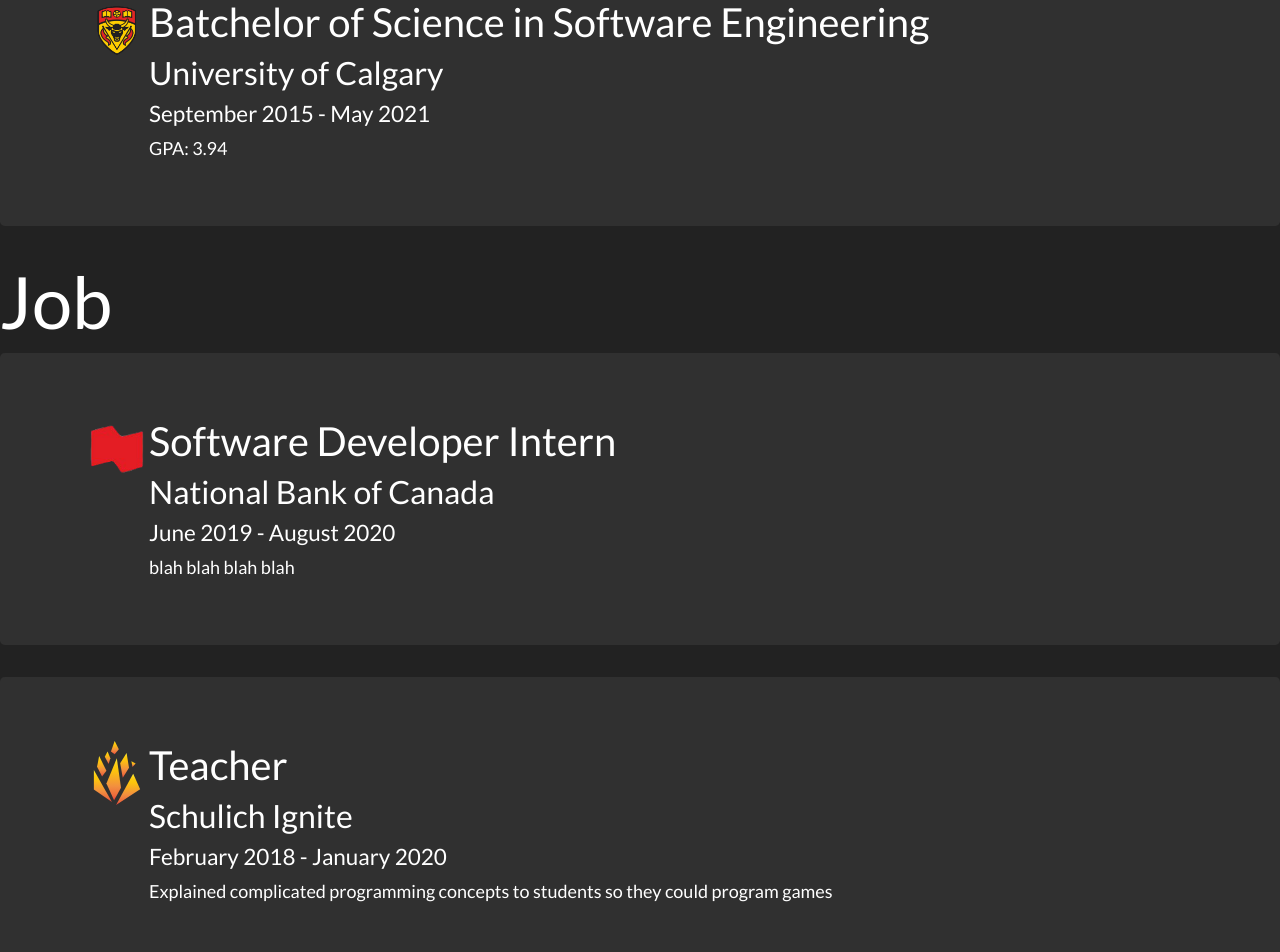
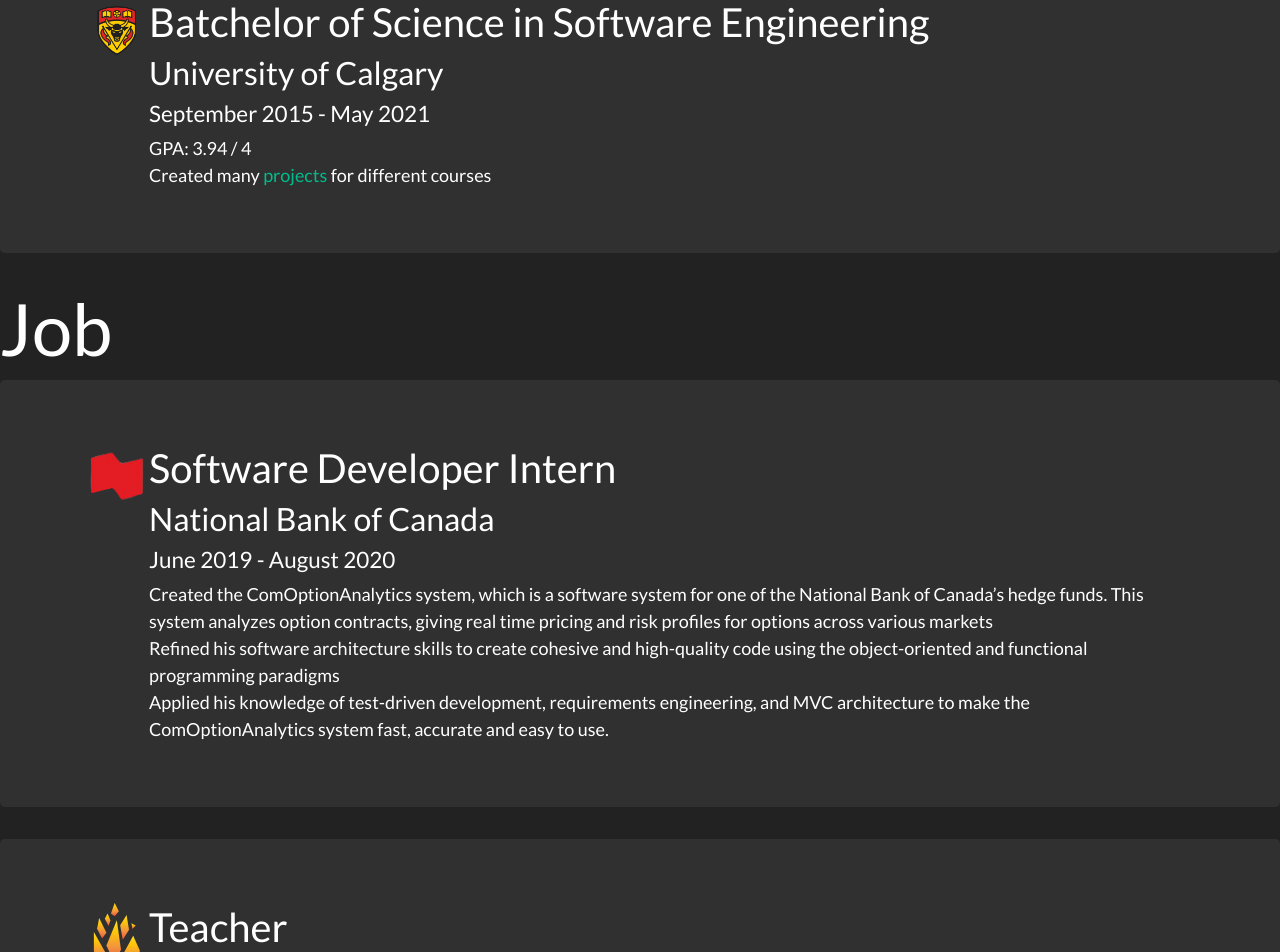
Before and after one commit to k-brereton/portfolio-site, a Next.js app: page /experience in a window 1280 px wide. Shown: the part 240-1192 px from the top of the page. Built offline with nearby package versions, Linux system fonts and the light colour scheme.

Commit message:
updated experience page contents

```diff
--- a/components/ExpereienceComponents.module.scss
+++ b/components/ExpereienceComponents.module.scss
@@ -2,3 +2,7 @@
 .experienceContainer{
   font-size: large;
 }
+
+.jobExplanation{
+  font-size: large;
+}
--- a/components/ExperienceComponents.tsx
+++ b/components/ExperienceComponents.tsx
@@ -1,4 +1,6 @@
 import Image from 'next/image'
+import Link from "next/link";
+
 import {PropsWithChildren} from "react";
 import {Container, Jumbotron, Media} from "react-bootstrap";
 // @ts-ignore
@@ -16,7 +18,6 @@ function JobComponent({company,company_logo,start,end,title, children}:PropsWith
     const options:Intl.DateTimeFormatOptions={month:"long",year:"numeric"}
     const startTimeStr=(new Date(start)).toLocaleDateString(undefined,options);
     const endTimeStr=(new Date(end)).toLocaleDateString(undefined,options);
-
 
     return <Jumbotron>
         <Container className={style.experienceContainer}>
@@ -41,19 +42,16 @@ function JobComponent({company,company_logo,start,end,title, children}:PropsWith
     </Jumbotron>
 }
 
-function JobExplanation({children}:PropsWithChildren<{}>){
-    return <div>
-        {children}
-    </div>
-}
-
 export function NBCInternship() {
     return <>
         <JobComponent title="Software Developer Intern"
                    company="National Bank of Canada"
                    company_logo="/images/nbc_logo.png"
                    start="2019-06-01" end="2020-08-01">
-            <div>blah blah blah blah</div>
+            {/*    todo add in link/modal to ComOptionAnalyitcsSystem*/}
+            <div className={style.jobExplanation}> Created the ComOptionAnalytics system, which is a software system for one of the National Bank of Canada’s hedge funds. This system analyzes option contracts, giving real time pricing and risk profiles for options across various markets</div>
+            <div className={style.jobExplanation}> Refined his software architecture skills to create cohesive and high-quality code using the object-oriented and functional programming paradigms </div>
+            <div className={style.jobExplanation}> Applied his knowledge of test-driven development, requirements engineering, and MVC architecture to make the ComOptionAnalytics system fast, accurate and easy to use. </div>
         </JobComponent>
     </>
 }
@@ -65,7 +63,8 @@ export function SchulichIgnite(){
                    company_logo="/images/ignite.svg"
                    start="2018-02-01"
                    end="2020-01-01">
-        <JobExplanation>Explained complicated programming concepts to students so they could program games</JobExplanation>
+            <div className={style.jobExplanation}>Volunteered to help teach high school students programming</div>
+            <div className={style.jobExplanation}>Collaborated with a team of 20 people to create a fun, engaging and highly educational experience for the students</div>
         </JobComponent>
     </>
 }
@@ -76,7 +75,8 @@ export function UniversityOfCalgary() {
                    company="University of Calgary"
                    company_logo="/images/UCalgary.png"
                    start="2015-09-01" end="2021-05-01">
-            <div className="">GPA: 3.94</div>
+            <div className={style.jobExplanation}>GPA: 3.94 / 4</div>
+            <div className={style.jobExplanation}>Created many <Link href="/projects" > projects</Link> for different courses</div>
         </JobComponent>
     </>
 }
```
Also changed, not shown: data/job_experience.json (deleted, +0 -26 lines).
